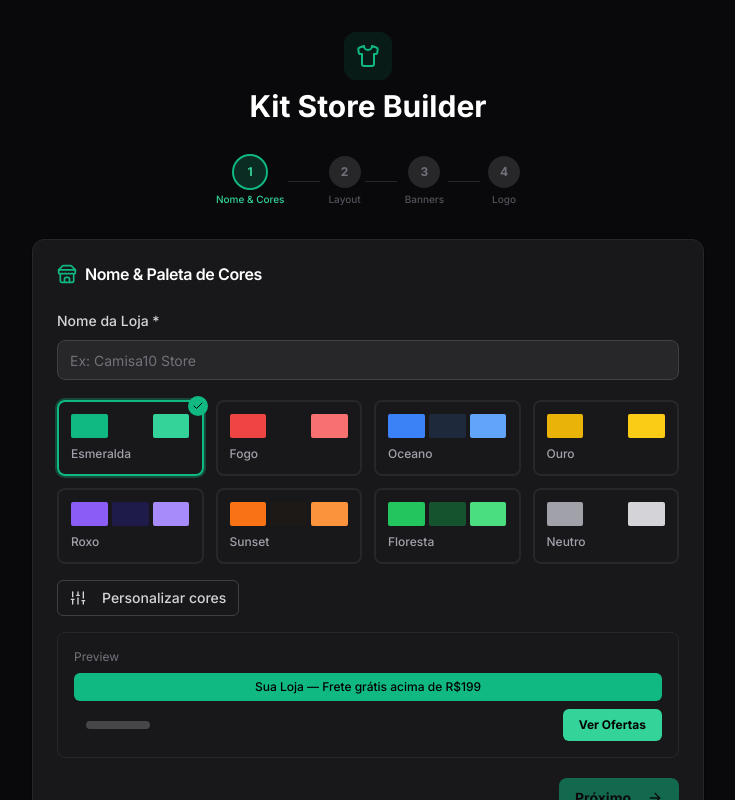
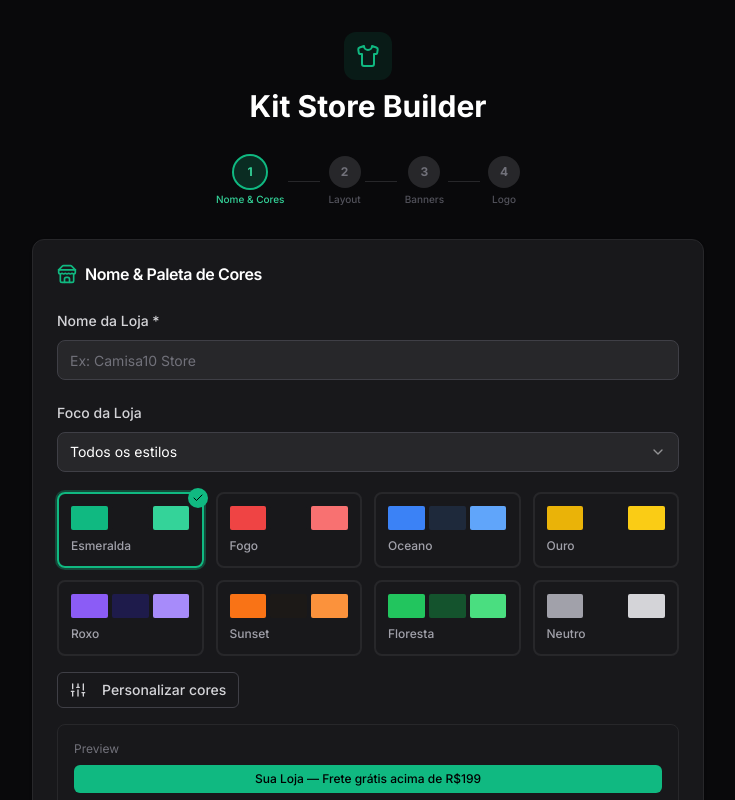
Before and after one commit to Mateus-Nogueira-GT/builder, a Next.js app: page /onboarding in a window 1280 px wide. Shown: the top 800 px of the page, without its empty margins (272-1007 px from the left). Built offline with nearby package versions, Linux system fonts and the light colour scheme.

Commit message:
feat: add Focus select field to onboarding Step 1

```diff
--- a/app/onboarding/page.tsx
+++ b/app/onboarding/page.tsx
@@ -10,6 +10,7 @@ import { BannerColorPicker } from "@/components/BannerColorPicker";
 import { LogoSelector } from "@/components/LogoSelector";
 import { Button } from "@/components/ui/button";
 import { Input } from "@/components/ui/input";
+import { Select, SelectContent, SelectItem, SelectTrigger, SelectValue } from "@/components/ui/select";
 import { Card, CardContent, CardHeader, CardTitle } from "@/components/ui/card";
 import { getSession, setSession } from "@/lib/session";
 import { generateDefaultContent } from "@/lib/defaultContent";
@@ -26,6 +27,7 @@ const FLOW_STEPS = [
 
 interface OnboardingState {
   storeName: string;
+  focus: "brasileirao" | "copa" | "retro" | "todos";
   palette: Palette;
   layoutType: "classic" | "modern";
   bannerBgColor: string;
@@ -46,6 +48,7 @@ export default function OnboardingPage() {
     const defaultPalette = PALETTES[0];
     return {
       storeName: ob?.storeName || "",
+      focus: (ob?.focus as "brasileirao" | "copa" | "retro" | "todos") || "todos",
       palette: PALETTES.find(p => p.primary === ob?.primaryColor) || defaultPalette,
       layoutType: "classic",
       bannerBgColor: defaultPalette.primary,
@@ -73,7 +76,7 @@ export default function OnboardingPage() {
         instagram: "",
         city: "",
         state: "",
-        focus: "todos",
+        focus: form.focus,
         featuredTeams: [],
         activePromotion: "Compre 2 Leve 3",
         primaryColor: form.palette.primary,
@@ -100,6 +103,7 @@ export default function OnboardingPage() {
         headers: { "Content-Type": "application/json" },
         body: JSON.stringify({
           storeName: form.storeName,
+          focus: form.focus,
           primaryColor: form.palette.primary,
           secondaryColor: form.palette.secondary,
           accentColor: form.palette.accent,
@@ -140,6 +144,7 @@ export default function OnboardingPage() {
         siteName: form.storeName,
         instanceId: siteData.metaSiteId,
         apiKey: "",
+        focus: form.focus,
         accentColor: form.palette.accent,
         layoutType: form.layoutType,
         bannerBgColor: form.bannerBgColor,
@@ -223,6 +228,20 @@ export default function OnboardingPage() {
                   placeholder="Ex: Camisa10 Store"
                   className="bg-zinc-800 border-zinc-700"
                 />
+              </div>
+              <div className="space-y-2">
+                <label className="text-sm font-medium text-zinc-300">Foco da Loja</label>
+                <Select value={form.focus} onValueChange={(v) => update({ focus: v as OnboardingState["focus"] })}>
+                  <SelectTrigger className="bg-zinc-800 border-zinc-700">
+                    <SelectValue />
+                  </SelectTrigger>
+                  <SelectContent>
+                    <SelectItem value="brasileirao">Brasileirão</SelectItem>
+                    <SelectItem value="copa">Copa do Mundo</SelectItem>
+                    <SelectItem value="retro">Retrô</SelectItem>
+                    <SelectItem value="todos">Todos os estilos</SelectItem>
+                  </SelectContent>
+                </Select>
               </div>
               <PaletteSelector
                 storeName={form.storeName}
```
